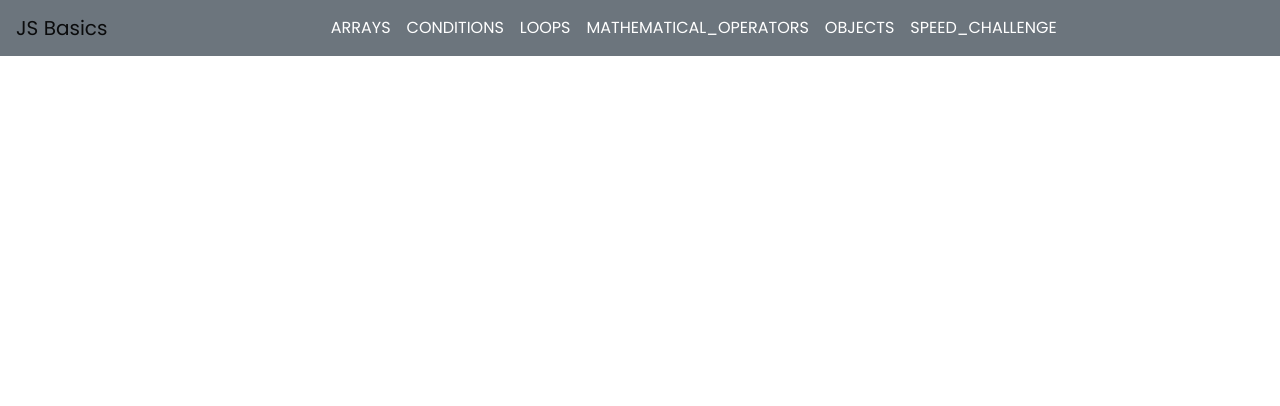
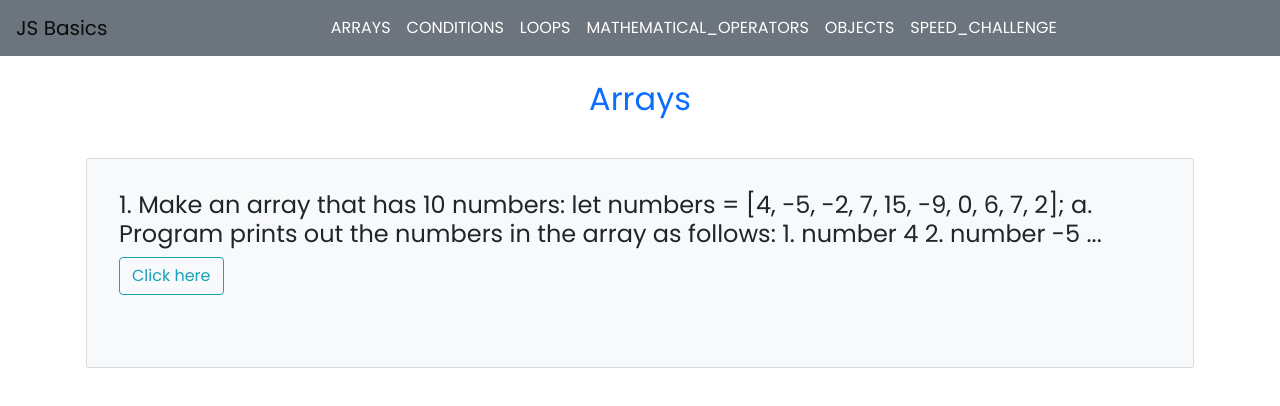
Before and after one commit to bslzz/JavaScript-tasks, a plain HTML site: page arrays/index.html in a window 1280 px wide. Drawn offline with nearby package versions, Linux system fonts and the light colour scheme.

Commit message:
arrays task num 1 solved

```diff
--- a/arrays/index.html
+++ b/arrays/index.html
@@ -66,5 +66,33 @@
         </div>
       </div>
     </nav>
+    <div class="container">
+      <h2 class="text-primary text-center p-4">Arrays</h2>
+
+      <!-- Task 1 -->
+
+      <section class="card p-3 mx-auto bg-light">
+        <div class="card-body">
+          <h4>
+            1. Make an array that has 10 numbers: let numbers = [4, -5, -2, 7,
+            15, -9, 0, 6, 7, 2]; a. Program prints out the numbers in the array
+            as follows: 1. number 4 2. number -5 ...
+          </h4>
+
+          <div class="my-2">
+            <button
+              class="btn btn-outline-info"
+              type="submit"
+              onclick="arrayList()"
+            >
+              Click here
+            </button>
+          </div>
+
+          <p class="pt-3" id="result"></p>
+        </div>
+      </section>
+    </div>
+    <script src="script.js"></script>
   </body>
 </html>
--- a/arrays/script.js
+++ b/arrays/script.js
@@ -0,0 +1,21 @@
+const arrayList = () => {
+  let numbers = [4, -5, -2, 7, 15, -9, 0, 6, 7, 2];
+  const myArray = numbers.map((number) => parseInt(number));
+
+  const result = document.getElementById('result');
+
+  result.innerHTML = `
+    <ol>
+      <li>number ${myArray[0]}</li>
+      <li>number ${myArray[1]}</li>
+      <li>number ${myArray[2]}</li>
+      <li>number ${myArray[3]}</li>
+      <li>number ${myArray[4]}</li>
+      <li>number ${myArray[5]}</li>
+      <li>number ${myArray[6]}</li>
+      <li>number ${myArray[7]}</li>
+      <li>number ${myArray[8]}</li>
+      <li>number ${myArray[9]}</li>
+    </ol>
+  `;
+};
```
